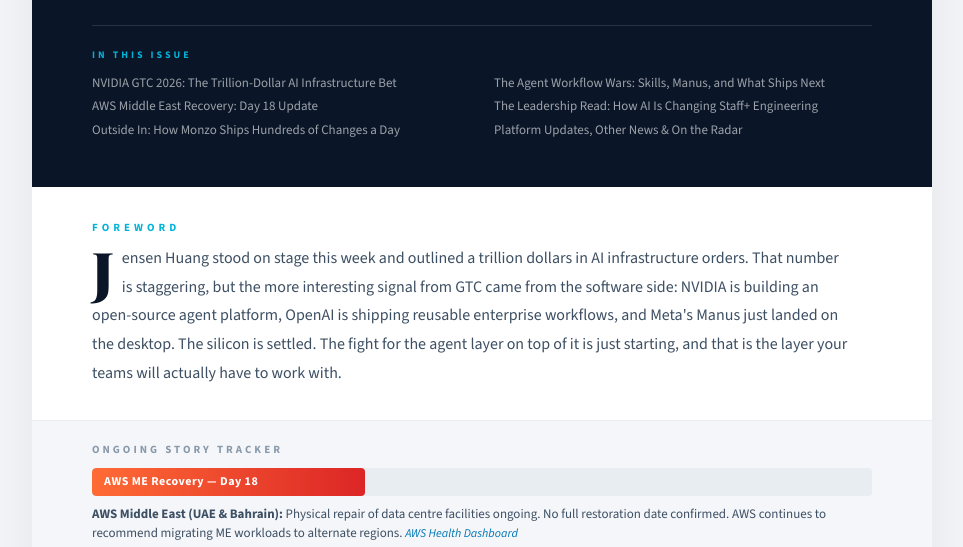
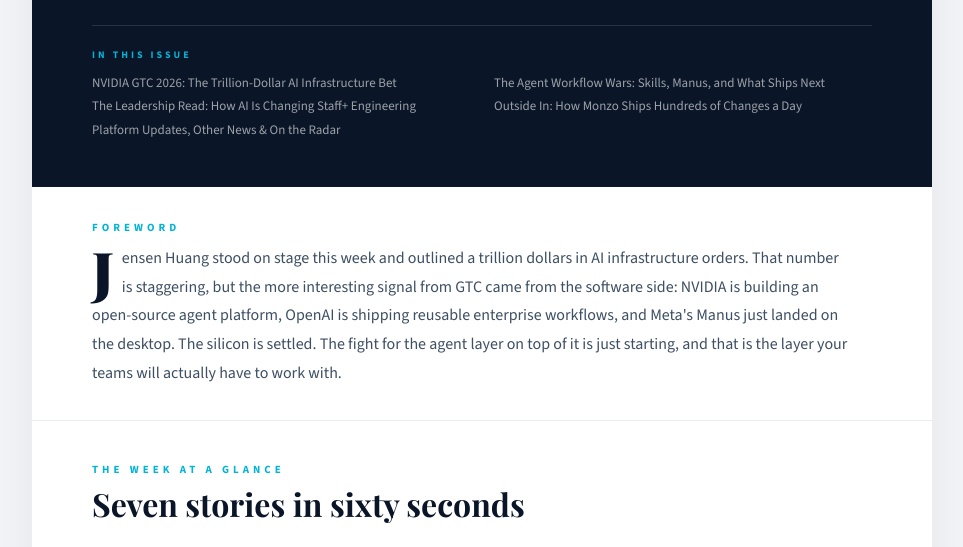
Before and after one commit to stevenmcdowell89-hash/engineering-digest, a plain HTML site: page issues/issue-1.html in a window 1280 px wide. Shown: the part 251-798 px from the top of the page, without its empty margins (158-1121 px from the left). Drawn offline with nearby package versions, Linux system fonts and the light colour scheme; a web font is replaced by a local one.

Commit message:
Remove progress tracker from Issue 1
The progress bar format implied measurable progress toward a known endpoint,
but the AWS ME recovery has no confirmed timeline. The story is already
covered in Week at a Glance under Watching, which is the right format for
an indefinite ongoing situation.

```diff
--- a/issues/issue-1.html
+++ b/issues/issue-1.html
@@ -60,7 +60,6 @@ a{color:var(--deep-teal);text-decoration:none}a:hover{text-decoration:underline}
     <ul>
       <li>NVIDIA GTC 2026: The Trillion-Dollar AI Infrastructure Bet</li>
       <li>The Agent Workflow Wars: Skills, Manus, and What Ships Next</li>
-      <li>AWS Middle East Recovery: Day 18 Update</li>
       <li>The Leadership Read: How AI Is Changing Staff+ Engineering</li>
       <li>Outside In: How Monzo Ships Hundreds of Changes a Day</li>
       <li>Platform Updates, Other News &amp; On the Radar</li>
@@ -73,15 +72,6 @@ a{color:var(--deep-teal);text-decoration:none}a:hover{text-decoration:underline}
   <div class="section-label">Foreword</div>
   <p>Jensen Huang stood on stage this week and outlined a trillion dollars in AI infrastructure orders. That number is staggering, but the more interesting signal from GTC came from the software side: NVIDIA is building an open-source agent platform, OpenAI is shipping reusable enterprise workflows, and Meta's Manus just landed on the desktop. The silicon is settled. The fight for the agent layer on top of it is just starting, and that is the layer your teams will actually have to work with.</p>
 </section>
-
-<!-- ═══ PROGRESS TRACKER ═══ -->
-<div class="progress-tracker">
-  <div class="pt-label">Ongoing Story Tracker</div>
-  <div class="pt-bar">
-    <div class="pt-fill" style="width:35%;background:linear-gradient(90deg,var(--accent-orange),var(--alert-red))">AWS ME Recovery — Day 18</div>
-  </div>
-  <div class="pt-status"><strong>AWS Middle East (UAE &amp; Bahrain):</strong> Physical repair of data centre facilities ongoing. No full restoration date confirmed. AWS continues to recommend migrating ME workloads to alternate regions. <span class="on-source"><a href="https://health.aws.amazon.com/health/status">AWS Health Dashboard</a></span></div>
-</div>
 
 <!-- ═══ WEEK AT A GLANCE ═══ -->
 <section class="section">
```
Also changed, not shown: 1 other file.
